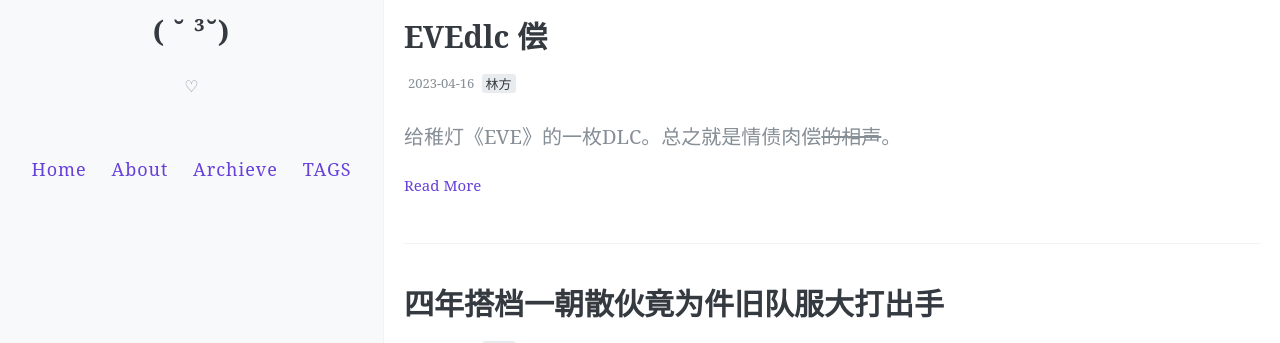
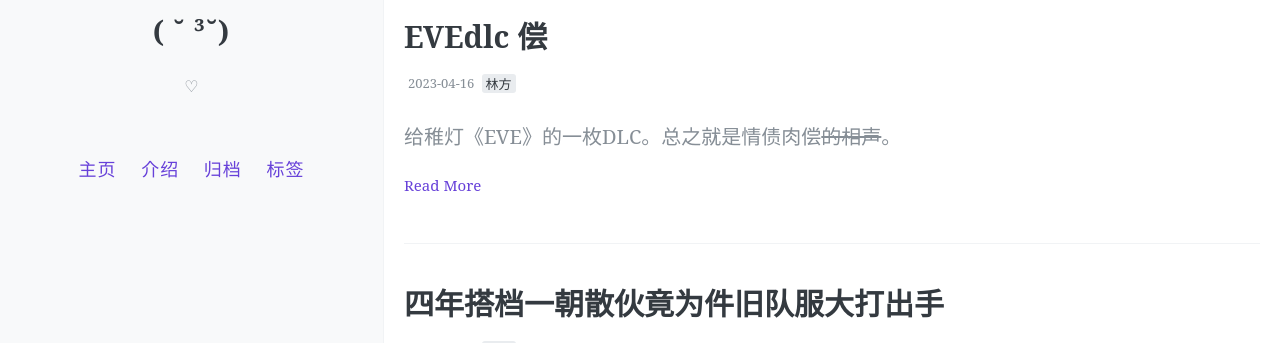
Before and after one commit to khieno/maybealiar, a Jekyll site: the page built from index.html, in a window 1280 px wide. Shown: the part 290-633 px from the top of the page. Built offline with Jekyll 4.4.1, drawn with Linux system fonts in a browser that asks for light colours; the list of posts is cut into pages by our own code; comment, search, counter and statistics services are not loaded.

Commit message:
改微博

```diff
--- a/_config.yml
+++ b/_config.yml
@@ -33,13 +33,13 @@
 
 # 菜单中的按钮
 navigation:
-  - name: Home
+  - name: 主页
     url: /
-  - name: About
+  - name: 介绍
     url: /about
-  - name: Archieve
+  - name: 归档
     url: /archive
-  - name: TAGS
+  - name: 标签
     url: /tags
 
 # 每页的文章数
@@ -50,7 +50,7 @@
 
 # 你的社交网络链接，它们会作为图标出现在你的网站页脚中，可选填写
 footer-links:
-  weibo: daiwuzi #请输入你的微博个性域名 https://www.weibo.com/<>
+  weibo: u/7608134914 #请输入你的微博个性域名 https://www.weibo.com/<>
   behance: # https://www.behance.net/<>
   dribbble: # https://dribbble.com/<>
   email:  #youremailaddress@mail.com
```
